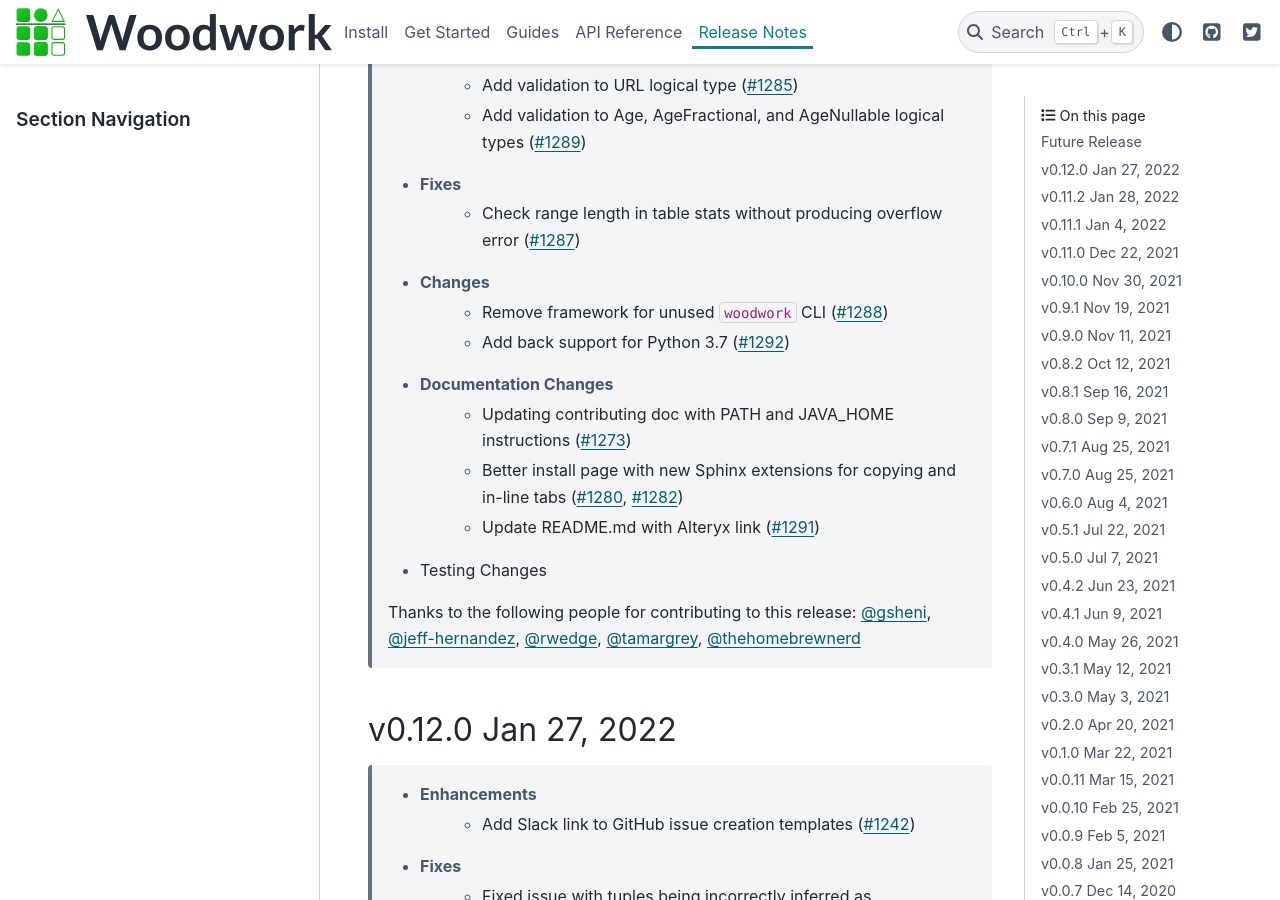
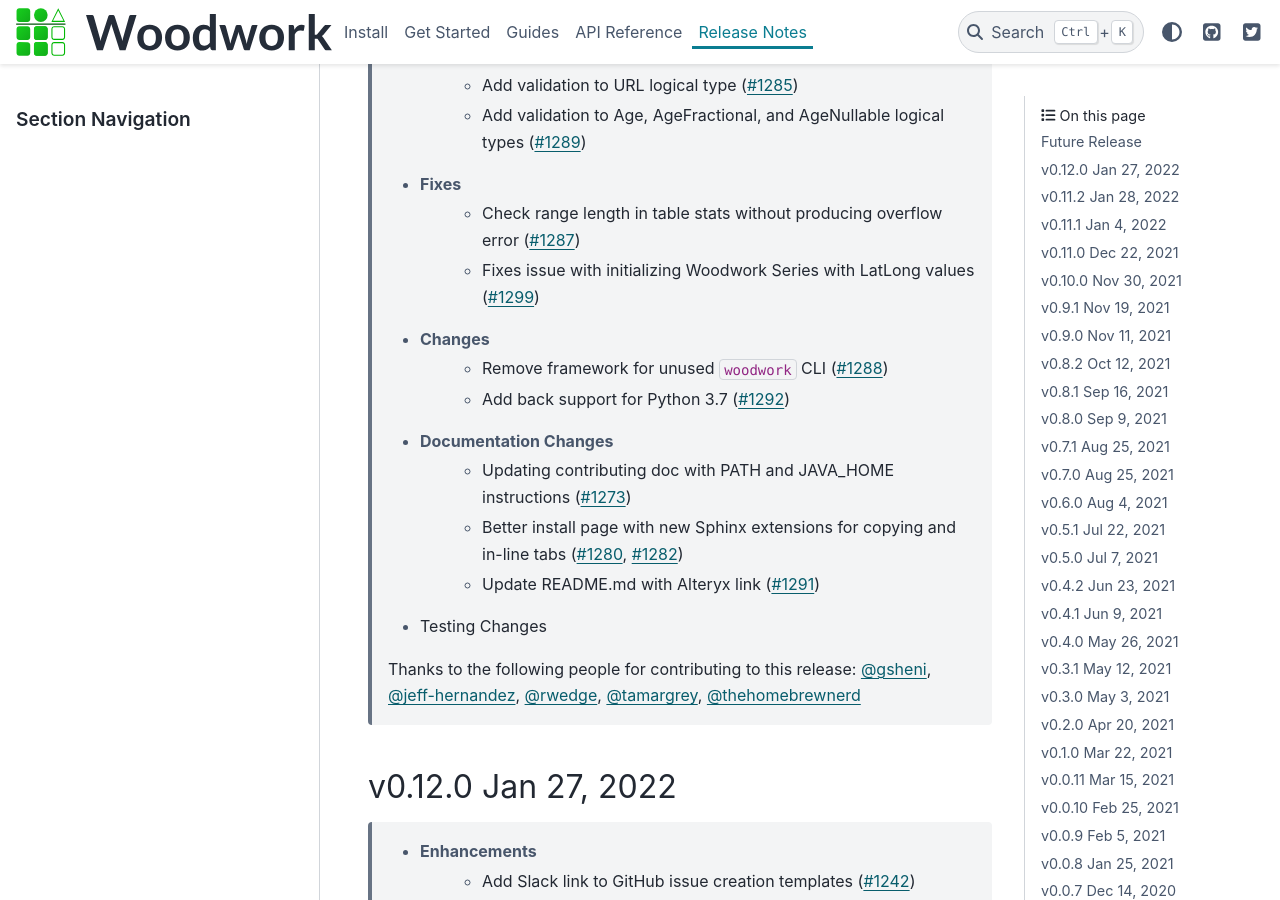
Before and after one commit to alteryx/woodwork, a Sphinx documentation site: the page built from docs/source/release_notes.rst, in a window 1280 px wide and 900 px high, scrolled down 429 px. Built offline with Sphinx 7.4.7 and the PyData theme 0.15.4, drawn with Linux system fonts in a browser that asks for light colours; comment, search, counter and statistics services are not loaded.

Commit message:
updated release notes

```diff
--- a/docs/source/release_notes.rst
+++ b/docs/source/release_notes.rst
@@ -14,6 +14,7 @@ Future Release
         * Add validation to Age, AgeFractional, and AgeNullable logical types (:pr:`1289`)
     * Fixes
         * Check range length in table stats without producing overflow error (:pr:`1287`)
+        * Fixes issue with initializing Woodwork Series with LatLong values (:pr:`1299`)
     * Changes
         * Remove framework for unused ``woodwork`` CLI (:pr:`1288`)
         * Add back support for Python 3.7 (:pr:`1292`)
```
